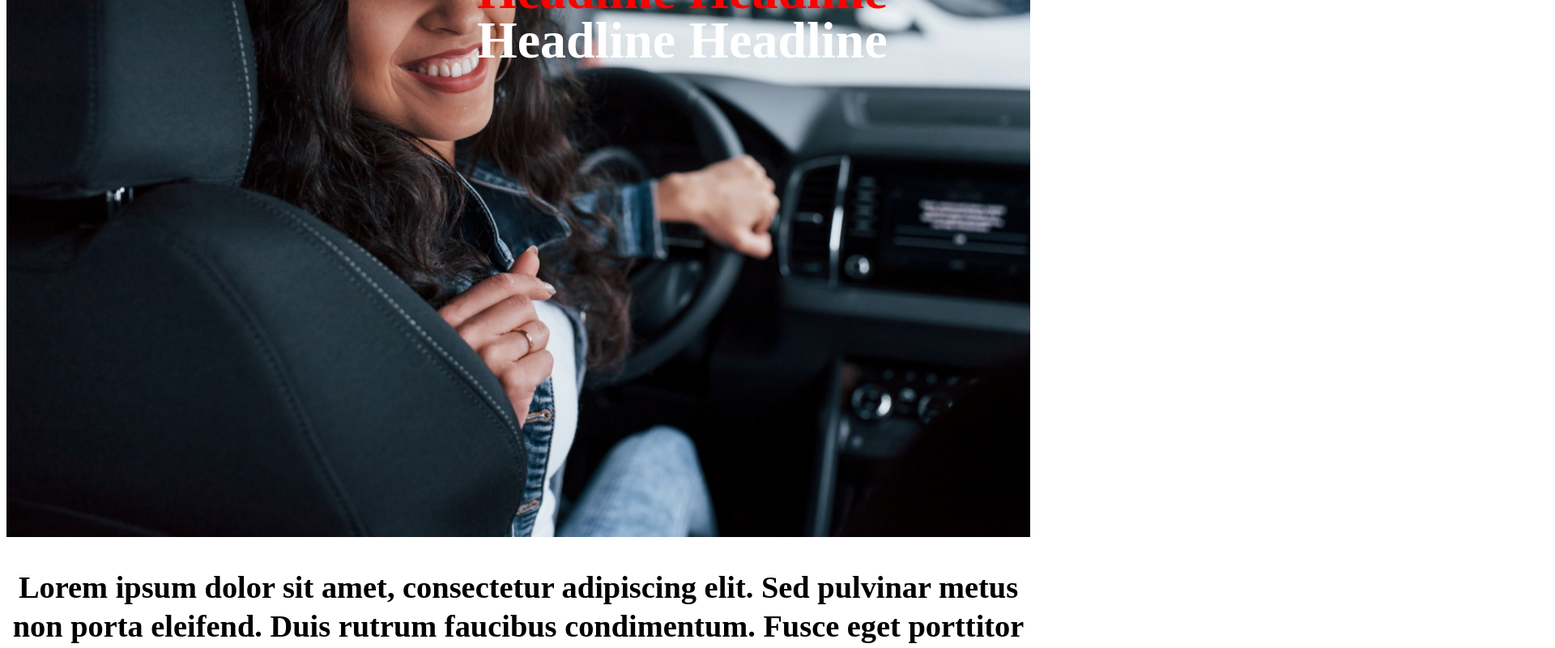
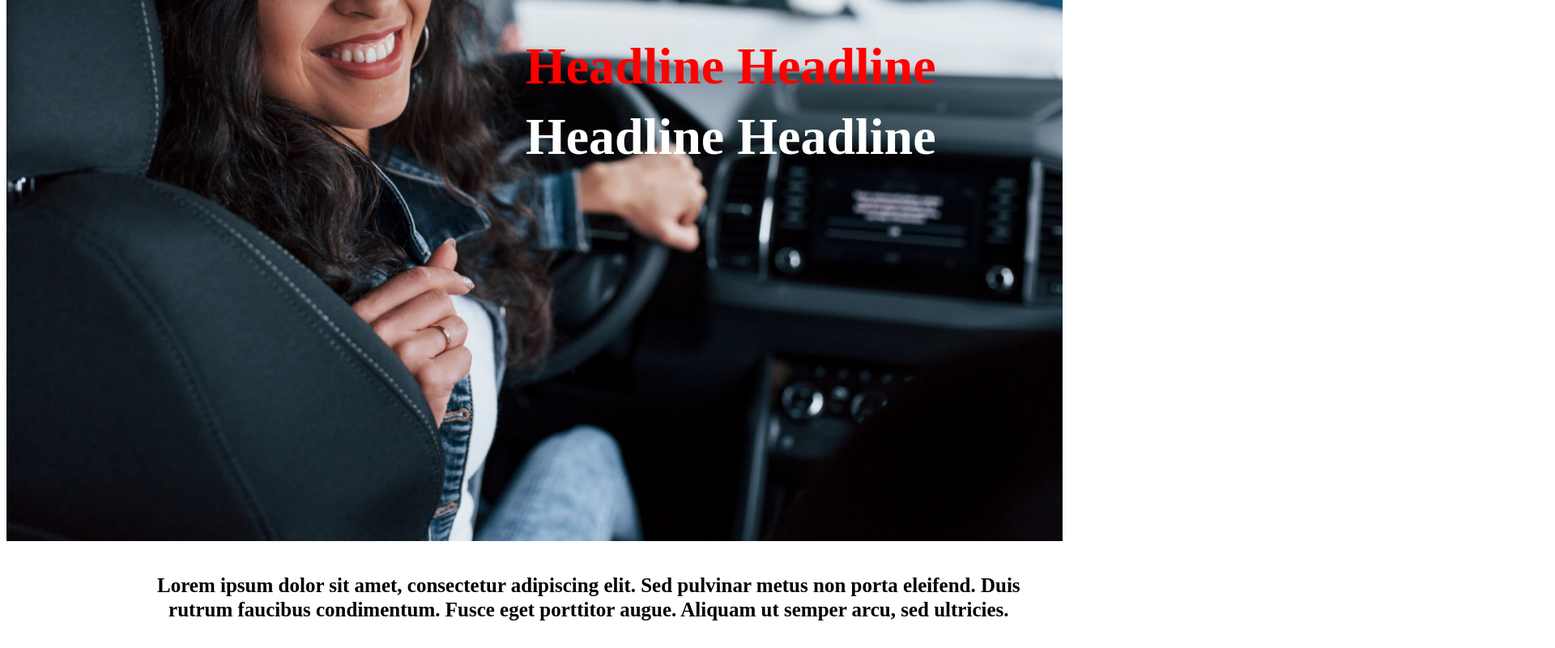
Before and after one commit to citi-onboarding/PubliEasy, a React (Create React App) app in the folder client/: page / in a window 1280 px wide. Shown: the part 380-1180 px from the top of the page at 81% size, 1920 px wide, since content can reach past the window. Built offline with nearby package versions, Linux system fonts and the light colour scheme.

Commit message:
feature/novabaoutus

```diff
--- a/client/src/pages/AboutUs/index.tsx
+++ b/client/src/pages/AboutUs/index.tsx
@@ -1,16 +1,18 @@
 import React from "react"
-import { Sobrenos, Foto, Texto, Texto2, Paragrafo } from "./style";
+import { Sobrenos, Foto, Texto, Texto2, Paragrafo,  Textcaixa} from "./style";
 import { back } from "../../assets";
 
 export const AboutUs: React.FC = () => {
     return (
         <Sobrenos>
             <Foto style={{ backgroundImage: `url(${back})` }}>
+                <Textcaixa>
                 <Texto>Headline Headline</Texto>
                 <Texto2>Headline Headline</Texto2>
+                </Textcaixa>
             </Foto>
-            <Paragrafo>Lorem ipsum dolor sit amet, consectetur adipiscing elit. Sed pulvinar metus non porta eleifend. Duis rutrum faucibus condimentum. Fusce eget porttitor augue. Aliquam ut semper arcu, sed ultricies nequeaaaaaaaaaaaaaaaaaaaaaaaaaaaaaaaaaaaaaaaaaaaaaaaaaaaaaaaaaaaaaaaaaaaaaaaaaaaaaaaaaaaaaaaaaaaaaaaaaaaaaaaaaaaaaaaaaaaaaaaaaaaaaaaaaaaaaaaaaaaaaaaaaaaaaaaaaaaaaaa4
-                aaaaaaaaaaaaaaaaaaaaaaaaaaaaaaa.</Paragrafo>
+            <Paragrafo>Lorem ipsum dolor sit amet, consectetur adipiscing elit. Sed pulvinar metus non porta eleifend. Duis rutrum faucibus condimentum. Fusce eget porttitor augue.
+            Aliquam ut semper arcu, sed ultricies.</Paragrafo>
         </Sobrenos>
     );
 }
--- a/client/src/pages/AboutUs/style.ts
+++ b/client/src/pages/AboutUs/style.ts
@@ -14,16 +14,19 @@ export const Foto = styled.div`
     width: 100%;
     backgroundImage: url(../assets/back.png);
     background-size: cover;
+    background-position: center;
+    align-items: center;
+    padding: 20px;
+    height: 100vw;
     height: 1000px;
+    display: felx;
+    justify-content: flex-end;
 `;
 
 export const Texto = styled.h1`
-    // margin: 0;
-    position: sticky;
     padding-right: 50px;
     text-align: right;
     top: 350px;
-    // left: 100px;
     transform: translate(-10%, -20%);
     font-style: bold;
     font-size: 64px;
@@ -31,16 +34,12 @@ export const Texto = styled.h1`
     line-height: 100%;
     vertical-align: top;
     color: red;
-
 `;
 
 export const Texto2 = styled.h1`
-    // margin: 0;
-    position: sticky;
     padding-right: 50px;
     text-align: right;
     top: 430px;
-    // left: 130px;
     transform: translate(-10%, -50%);
     font-style: bold;
     font-size: 64px;
@@ -49,18 +48,28 @@ export const Texto2 = styled.h1`
     vertical-align: top;
     flex-direction: row;
     color: white;
-// `;
+ `;
+
+export const Textcaixa = styled.div`
+    position: static;
+    width: 100%;
+    padding: 20px;
+    margin: 20px;
+    // padding-top: 60px;
+`;
 
 export const Paragrafo = styled.p`
     // font-family: Raleway;
-    width: 100%;
-    // font-style: Mixed;
+    width: 90%;
     font-weight: 600;
-    line-height: 48px;
-    font-size: 3vw;
+    line-height: 30px;
+    font-size: 25px;
     text-align: center;
     letter-spacing: 0em;
     position: static;
+    margin-top: 40px;
+    margin-left: 150px;
+    // margin-right: 150px;
 
 `;
 // export const Cordiferente = styled.h2`
```
